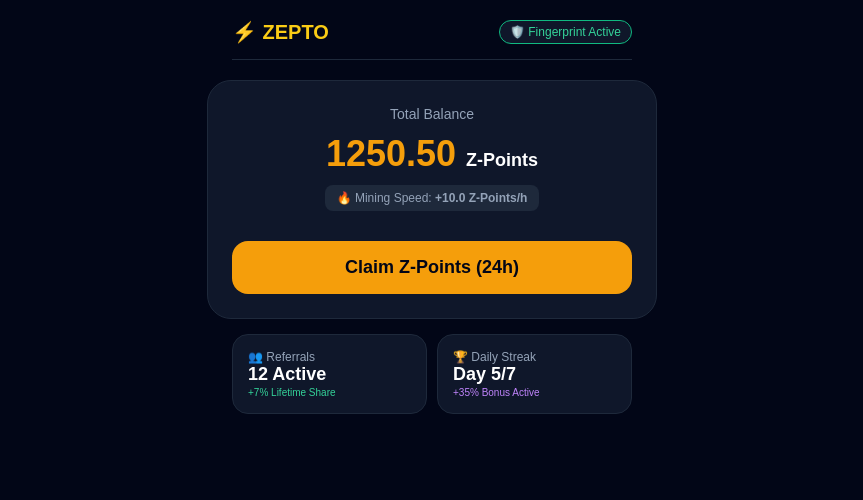
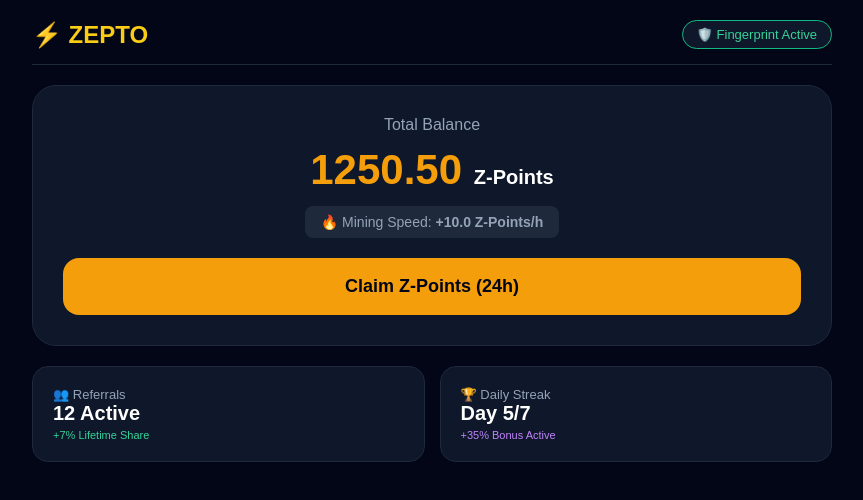
Before and after one commit to Jubair1212/zepto-network-pretest, a Next.js app in the folder frontend/: page / in a window 1280 px wide. Shown: the top 500 px of the page, without its empty margins (208-1071 px from the left). Built offline with nearby package versions, Linux system fonts and the light colour scheme.

Commit message:
Refactor page layout and update styles

```diff
--- a/frontend/src/app/page.tsx
+++ b/frontend/src/app/page.tsx
@@ -34,36 +34,42 @@ export default function Dashboard() {
   };
 
   return (
-    <main style={{ backgroundColor: '#020617', color: 'white', minHeight: '100vh', padding: '20px', fontFamily: 'sans-serif', display: 'flex', flexDirection: 'column', alignItems: 'center' }}>
-      <header style={{ width: '100%', maxWidth: '400px', display: 'flex', justifyContent: 'space-between', alignItems: 'center', paddingBottom: '15px', borderBottom: '1px solid #1e293b' }}>
-        <div style={{ fontWeight: 'bold', fontSize: '20px', color: '#facc15' }}>⚡ ZEPTO</div>
-        <div style={{ backgroundColor: '#0f172a', border: '1px solid #10b981', color: '#34d399', fontSize: '12px', padding: '4px 10px', borderRadius: '20px' }}>
+    <main style={{ minHeight: '100vh', padding: '20px', fontFamily: 'sans-serif', display: 'flex', flexDirection: 'column', alignItems: 'center' }}>
+      {/* Container - Responsive width for PC & Mobile */}
+      <div style={{ width: '100%', maxWidth: '800px' }}>
+
+        {/* Top Navbar */}
+        <header style={{ width: '100%', display: 'flex', justifyContent: 'space-between', alignItems: 'center', paddingBottom: '15px', borderBottom: '1px solid #1e293b' }}>
+          <div style={{ fontWeight: 'bold', fontSize: '24px', color: '#facc15' }}>⚡ ZEPTO</div>
+          <div style={{ backgroundColor: '#0f172a', border: '1px solid #10b981', color: '#34d399', fontSize: '13px', padding: '6px 14px', borderRadius: '20px' }}>
             🛡️ Fingerprint Active
           </div>
         </header>
 
-      <div style={{ width: '100%', maxWidth: '400px', marginTop: '20px', backgroundColor: '#0f172a', border: '1px solid #1e293b', borderRadius: '24px', padding: '24px', textAlign: 'center' }}>
-        <span style={{ color: '#94a3b8', fontSize: '14px' }}>Total Balance</span>
-        <div style={{ fontSize: '36px', fontWeight: '800', color: '#f59e0b', margin: '10px 0' }}>
-          {balance.toFixed(2)} <span style={{ fontSize: '18px', color: 'white' }}>Z-Points</span>
+        {/* Main Dashboard Card */}
+        <div style={{ marginTop: '20px', backgroundColor: '#0f172a', border: '1px solid #1e293b', borderRadius: '24px', padding: '30px', textAlign: 'center' }}>
+          <span style={{ color: '#94a3b8', fontSize: '16px' }}>Total Balance</span>
+          <div style={{ fontSize: '42px', fontWeight: '800', color: '#f59e0b', margin: '12px 0' }}>
+            {balance.toFixed(2)} <span style={{ fontSize: '20px', color: 'white' }}>Z-Points</span>
           </div>
 
-        <div style={{ fontSize: '12px', color: '#94a3b8', backgroundColor: '#1e293b', padding: '6px 12px', borderRadius: '8px', display: 'inline-block', marginBottom: '15px' }}>
+          <div style={{ fontSize: '14px', color: '#94a3b8', backgroundColor: '#1e293b', padding: '8px 16px', borderRadius: '8px', display: 'inline-block', marginBottom: '20px' }}>
             🔥 Mining Speed: <strong>+10.0 Z-Points/h</strong>
           </div>
 
-        <div style={{ width: '100%', marginTop: '15px' }}>
+          {/* Claim Action Area */}
+          <div style={{ width: '100%' }}>
             {isMining ? (
-            <div style={{ backgroundColor: '#020617', border: '1px solid #f59e0b', padding: '15px', borderRadius: '16px' }}>
-              <span style={{ fontSize: '12px', color: '#f59e0b', fontWeight: 'bold', display: 'block', marginBottom: '5px' }}>SESSION ACTIVE</span>
-              <span style={{ fontSize: '24px', fontFamily: 'monospace', fontWeight: 'bold' }}>
+              <div style={{ backgroundColor: '#020617', border: '1px solid #f59e0b', padding: '20px', borderRadius: '16px' }}>
+                <span style={{ fontSize: '13px', color: '#f59e0b', fontWeight: 'bold', display: 'block', marginBottom: '5px' }}>SESSION ACTIVE</span>
+                <span style={{ fontSize: '28px', fontFamily: 'monospace', fontWeight: 'bold' }}>
                   {formatTime(timeLeft)}
                 </span>
               </div>
             ) : (
               <button
                 onClick={handleStartClaim}
-              style={{ width: '100%', padding: '16px', backgroundColor: '#f59e0b', color: '#020617', fontWeight: 'bold', fontSize: '18px', border: 'none', borderRadius: '16px', cursor: 'pointer' }}
+                style={{ width: '100%', padding: '18px', backgroundColor: '#f59e0b', color: '#020617', fontWeight: 'bold', fontSize: '18px', border: 'none', borderRadius: '16px', cursor: 'pointer' }}
               >
                 Claim Z-Points (24h)
               </button>
@@ -71,18 +77,21 @@ export default function Dashboard() {
           </div>
         </div>
 
-      <div style={{ width: '100%', maxWidth: '400px', display: 'grid', gridTemplateColumns: '1fr 1fr', gap: '10px', marginTop: '15px' }}>
-        <div style={{ backgroundColor: '#0f172a', border: '1px solid #1e293b', padding: '15px', borderRadius: '16px' }}>
-          <span style={{ fontSize: '12px', color: '#94a3b8', display: 'block' }}>👥 Referrals</span>
-          <span style={{ fontSize: '18px', fontWeight: 'bold' }}>12 Active</span>
-          <span style={{ fontSize: '10px', color: '#34d399', display: 'block', marginTop: '2px' }}>+7% Lifetime Share</span>
+        {/* Quick Stats Grid */}
+        <div style={{ display: 'grid', gridTemplateColumns: 'repeat(auto-fit, minmax(250px, 1fr))', gap: '15px', marginTop: '20px' }}>
+          <div style={{ backgroundColor: '#0f172a', border: '1px solid #1e293b', padding: '20px', borderRadius: '16px' }}>
+            <span style={{ fontSize: '13px', color: '#94a3b8', display: 'block' }}>👥 Referrals</span>
+            <span style={{ fontSize: '20px', fontWeight: 'bold' }}>12 Active</span>
+            <span style={{ fontSize: '11px', color: '#34d399', display: 'block', marginTop: '4px' }}>+7% Lifetime Share</span>
           </div>
 
-        <div style={{ backgroundColor: '#0f172a', border: '1px solid #1e293b', padding: '15px', borderRadius: '16px' }}>
-          <span style={{ fontSize: '12px', color: '#94a3b8', display: 'block' }}>🏆 Daily Streak</span>
-          <span style={{ fontSize: '18px', fontWeight: 'bold' }}>Day 5/7</span>
-          <span style={{ fontSize: '10px', color: '#c084fc', display: 'block', marginTop: '2px' }}>+35% Bonus Active</span>
+          <div style={{ backgroundColor: '#0f172a', border: '1px solid #1e293b', padding: '20px', borderRadius: '16px' }}>
+            <span style={{ fontSize: '13px', color: '#94a3b8', display: 'block' }}>🏆 Daily Streak</span>
+            <span style={{ fontSize: '20px', fontWeight: 'bold' }}>Day 5/7</span>
+            <span style={{ fontSize: '11px', color: '#c084fc', display: 'block', marginTop: '4px' }}>+35% Bonus Active</span>
           </div>
+        </div>
+
       </div>
     </main>
   );
```
Lines whose indentation alone changed are shown as unchanged.
